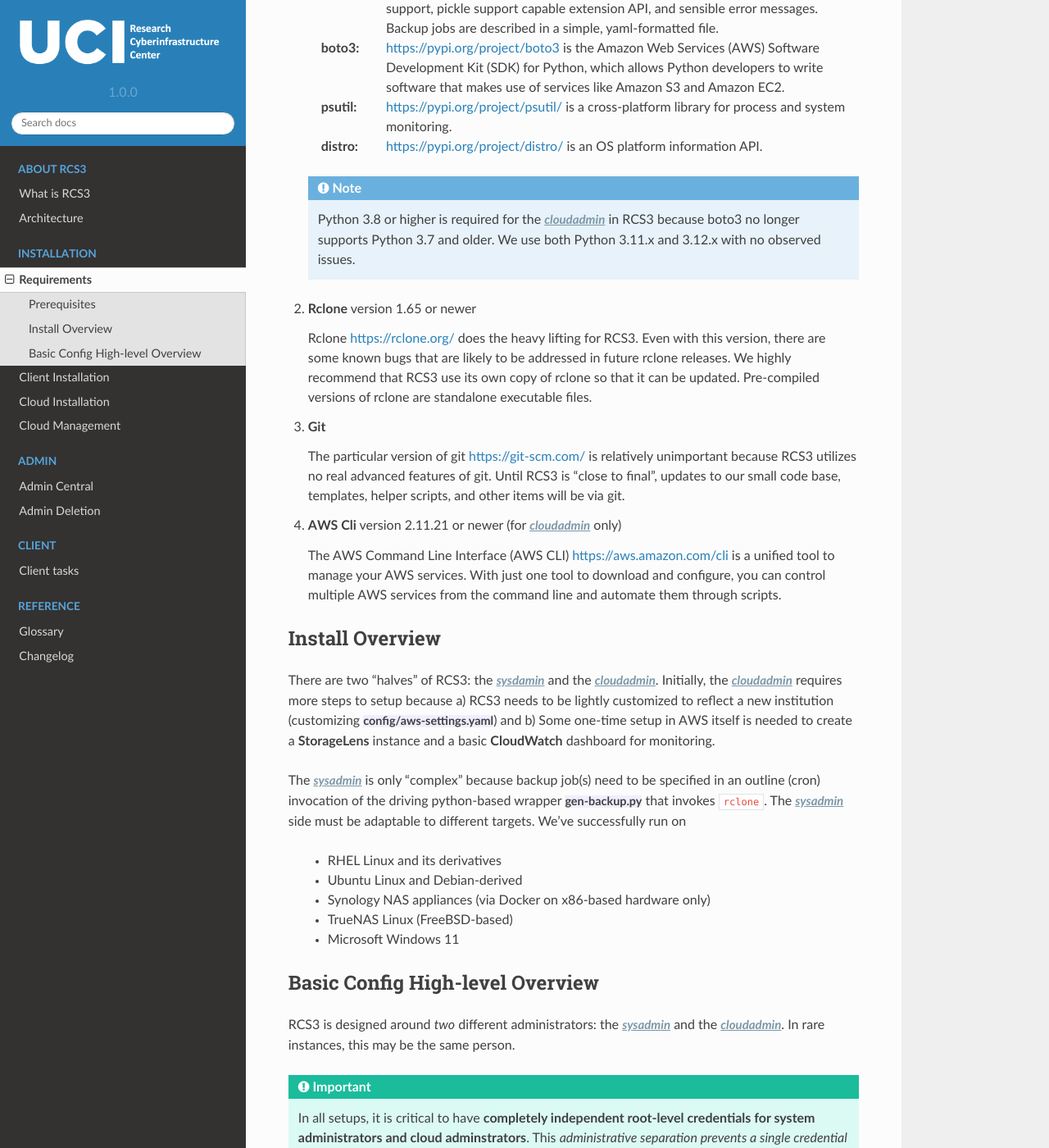
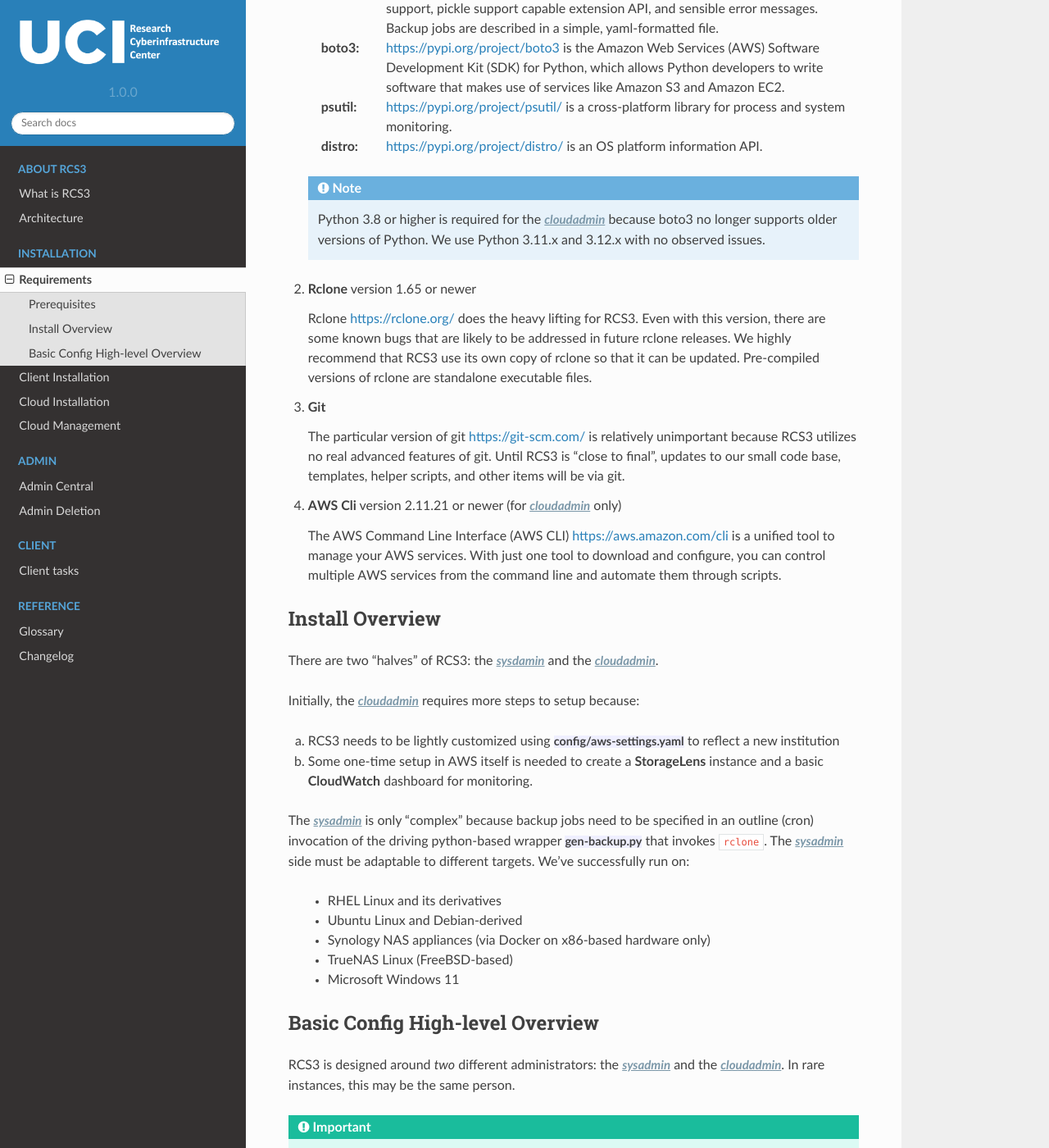
Before and after one commit to RCIC-UCI-Public/rcs3-docs, a Sphinx documentation site: the page built from docs/source/installation/requirements.rst, in a window 1280 px wide and 1400 px high, scrolled down 530 px. Shown: the whole window at 82% size. Built offline with Sphinx 7.4.7 and the Read the Docs theme 2.0.0, drawn with Linux system fonts in a browser that asks for light colours; some of the changed text lies outside the part shown.

Commit message:
apply  formatting

```diff
--- a/docs/source/installation/requirements.rst
+++ b/docs/source/installation/requirements.rst
@@ -34,8 +34,9 @@
        https://pypi.org/project/distro/ is an OS platform information API.
 
    .. note::
-      Python 3.8 or higher is required for the :silver:`cloudadmin` in RCS3 because boto3 no longer supports
-      Python 3.7 and older. We use both Python 3.11.x and 3.12.x with no observed issues.
+      Python 3.8 or higher is required for the :silver:`cloudadmin` because
+      boto3 no longer supports older versions of Python.
+      We use Python 3.11.x and 3.12.x with no observed issues.
 
 2. **Rclone** version 1.65 or newer
 
@@ -63,15 +64,18 @@
 Install Overview
 ----------------
 
-There are two "halves" of RCS3: the :silver:`sysdamin` and the :silver:`cloudadmin`.  Initially, the :silver:`cloudadmin` requires more
-steps to setup because a) RCS3 needs to be lightly customized to reflect a new institution
-(customizing :fname:`config/aws-settings.yaml`)
-and b) Some one-time setup in AWS itself is needed to create a **StorageLens** instance and a basic
-**CloudWatch** dashboard for monitoring.
+There are two "halves" of RCS3: the :silver:`sysdamin` and the :silver:`cloudadmin`.
 
-The :silver:`sysadmin` is only "complex" because backup job(s) need to be specified in an outline (cron) invocation of
+Initially, the :silver:`cloudadmin` requires more steps to setup because:
+
+a) RCS3 needs to be lightly customized using :fname:`config/aws-settings.yaml` to reflect a new institution
+
+b) Some one-time setup in AWS itself is needed to create a **StorageLens** instance and a basic
+   **CloudWatch** dashboard for monitoring.
+
+The :silver:`sysadmin` is only "complex" because backup jobs need to be specified in an outline (cron) invocation of
 the driving python-based wrapper :fname:`gen-backup.py` that invokes ``rclone``.  The :silver:`sysadmin` side must be adaptable
-to different targets.  We've successfully run on
+to different targets.  We've successfully run on:
 
   - RHEL Linux and its derivatives
   - Ubuntu Linux and Debian-derived
@@ -97,27 +101,27 @@
 
 Roughly speaking, both :silver:`sysadmin` and :silver:`cloudadmin` follow a similar path:
 
-  - Install pre-requisite software
+1. Install pre-requisite software
 
-    - **Python3** and Python packages PyYAML, boto3, psutls, distro
-	- **Git**
-	- **Rclone**
-	- **AWS Cli** (only for :silver:`cloudadmin`)
+   - **Python3** and Python packages PyYAML, boto3, psutls, distro
+   - **Git**
+   - **Rclone**
+   - **AWS Cli** (only for :silver:`cloudadmin`)
 
-  - Clone the git repository
+2. Clone the git repository
 
-    .. code-block:: console
+   .. code-block:: console
 
-	   git clone https://github.com/RCIC-UCI-Public/rcs3.git
+      git clone https://github.com/RCIC-UCI-Public/rcs3.git
 
-  - Configure a system for backup. There is a :silver:`cloudadmin`-specific setup and a :silver:`sysadmin`-specific setup).
-  - Run the backup the first time.
-  - Schedule the backup for daily and weekly updates.
-  - :silver:`Cloudadmin` - set quotas and update dashboards to reflect the new system (optional).
+3. Configure a system for backup. There is a :silver:`cloudadmin`-specific setup and a :silver:`sysadmin`-specific setup).
+4. Run the backup the first time.
+5. Schedule the backup for daily and weekly updates.
+6. Optional for :silver:`Cloudadmin` - set quotas and update dashboards to reflect the new system.
 
 The :silver:`cloudamdmin` runs a single command for each new system that is on-boarded. This command creates backup and
 inventory buckets for the new system, creates a service account for the new system, and applies appropriate policy.
-The AWS access key and secret key created by the :silver:`cloudadmin` needs to be transmitted to the :silver:`sysadmin`.
+The AWS access key and secret key created by the :silver:`cloudadmin` need to be transmitted to the :silver:`sysadmin`.
 
 .. note::
    The file :fname:`config/aws-settings.yaml` MUST be the same for all clients and the :silver:`cloudadmin`.
```
